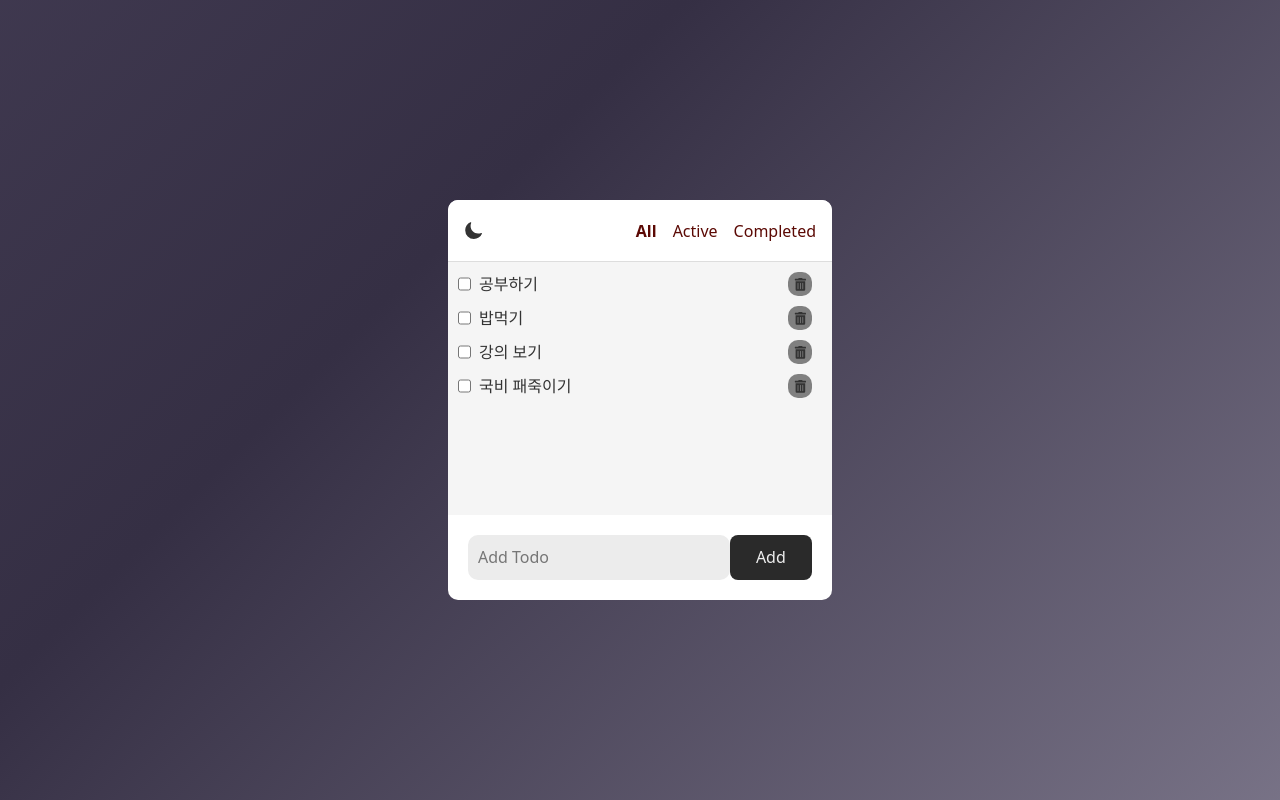
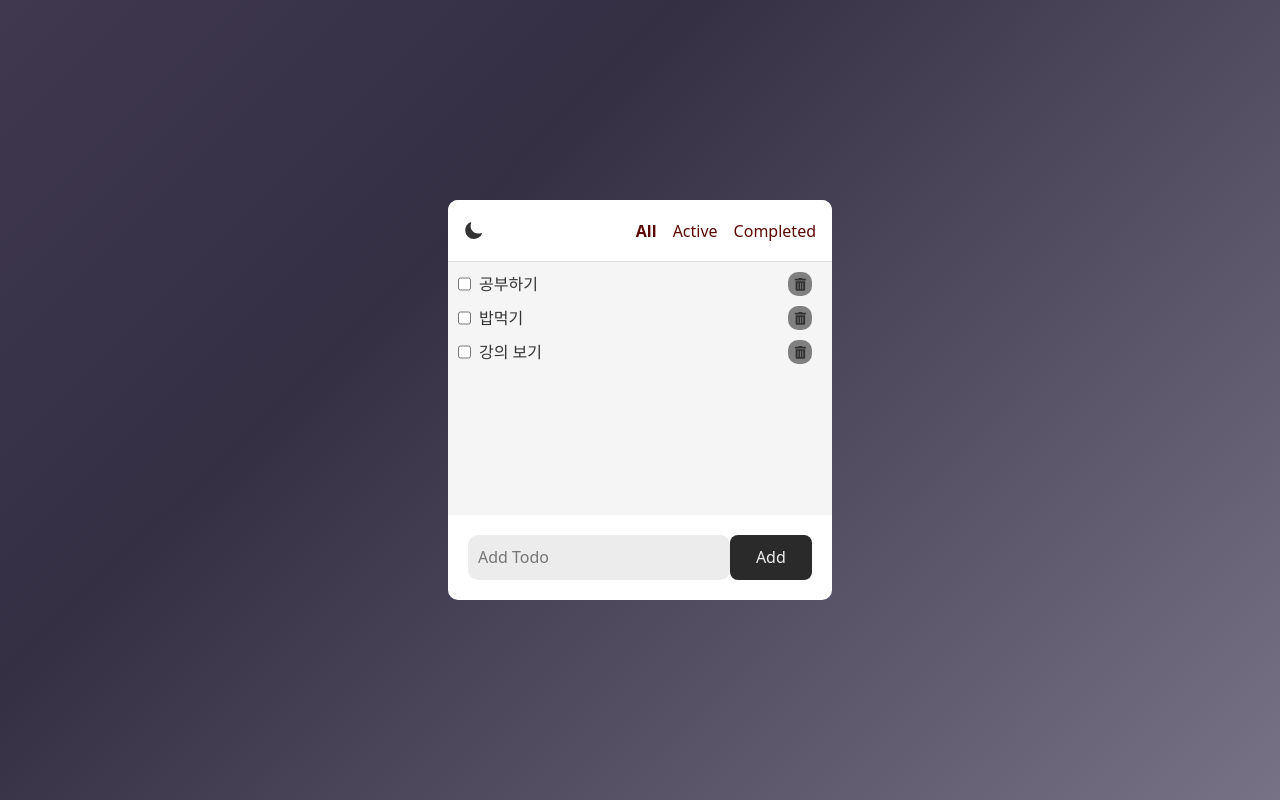
Before and after one commit to CatBread7/todo-app, a React (Vite) app: page / in a window 1280 px wide. Built offline with nearby package versions, Linux system fonts and the light colour scheme.

Commit message:
fix: minor

```diff
--- a/src/main/TodoApp.jsx
+++ b/src/main/TodoApp.jsx
@@ -15,7 +15,6 @@ const defaultTodos = [
   { label: "공부하기", checked: false },
   { label: "밥먹기", checked: false },
   { label: "강의 보기", checked: true },
-  { label: "국비 패죽이기", checked: false },
 ];
 
 export default function TodoApp() {
```
